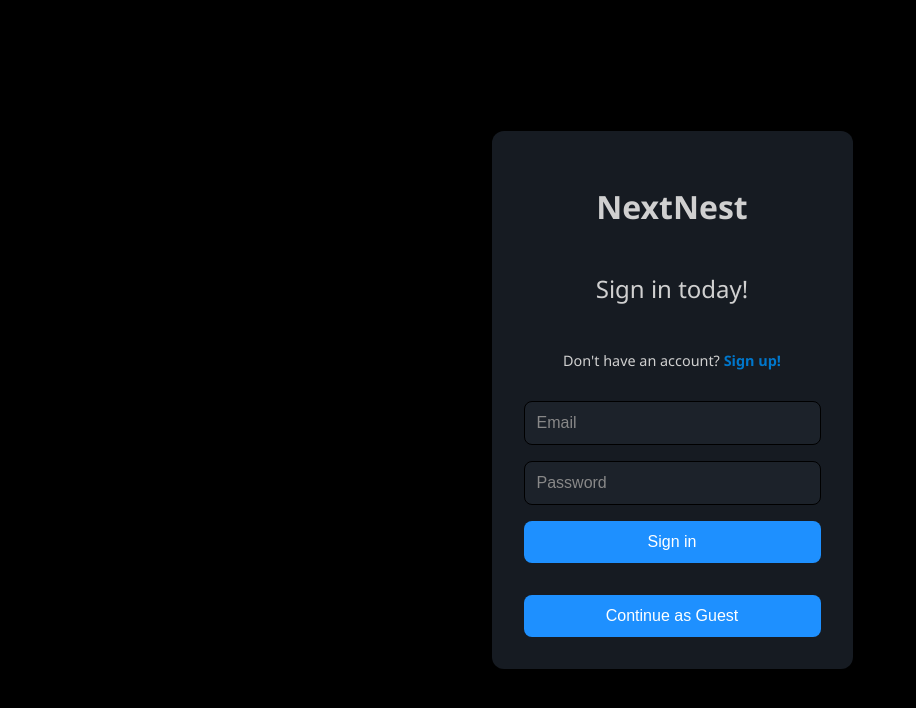
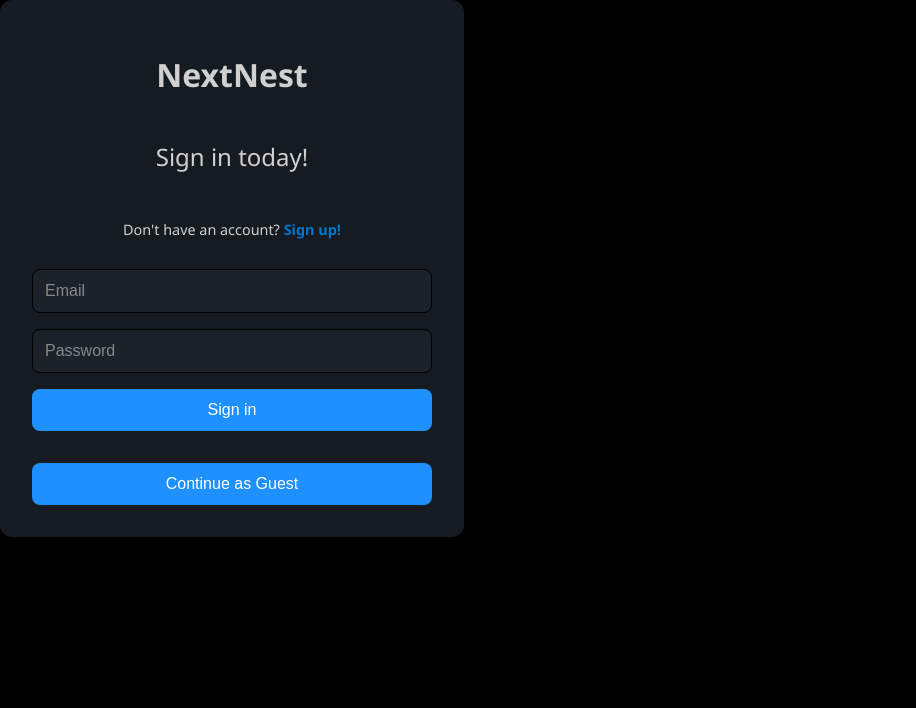
Before and after one commit to adamabdul-hakim/NextNest, a React (Vite) app in the folder frontend/: page /signin in a window 1280 px wide. Shown: the top 708 px of the page, without its empty margins (0-916 px from the left). Built offline with nearby package versions, Linux system fonts and the light colour scheme; no server answers.

Commit message:
Fixed an error with global changes in css for sign in and sign up pages, which affected the homepage as well.

```diff
--- a/frontend/src/components/Signup.jsx
+++ b/frontend/src/components/Signup.jsx
@@ -38,7 +38,7 @@ const SignUp = () => {
         username.trim()
       );
       if (result.success) {
-        navigate("/"); // go to home after signup
+        navigate("/");
       } else {
         setError(result.error.message || "Sign-up failed.");
       }
--- a/frontend/src/styles/signin.css
+++ b/frontend/src/styles/signin.css
@@ -1,12 +1,12 @@
-/* signin.css */
-
-html, body {
+.signin-page,
+.signin-page html,
+.signin-page body {
   height: 100%;
   margin: 0;
   background-color: #000000;
   display: flex;
-    justify-content: center; /* horizontal center */
-    align-items: center;     /* vertical center */
+  justify-content: center;
+  align-items: center;
   font-family: 'Segoe UI', Tahoma, Geneva, Verdana, sans-serif;
 }
 
--- a/frontend/src/styles/signup.css
+++ b/frontend/src/styles/signup.css
@@ -1,14 +1,16 @@
-/* signup.css */
 body, html {
-    height: 100%;
-    margin: 0;
-    background-color: #000000;
-    display: flex;
-    justify-content: center; /* horizontal centering */
-    align-items: center;    /* vertical centering */
-    font-family: 'Segoe UI', Tahoma, Geneva, Verdana, sans-serif;
-  }
+  height: 100%;
+  margin: 0;
+  background-color: #000000;
+  font-family: 'Segoe UI', Tahoma, Geneva, Verdana, sans-serif;
+}
 
+.signup-wrapper {
+  height: 100vh;           /* full viewport height */
+  display: flex;
+  justify-content: center; /* horizontal center */
+  align-items: center;     /* vertical center */
+}
   .signup-container {
     width: 100%;
     max-width: 400px;
```
Lines whose indentation alone changed are shown as unchanged.
